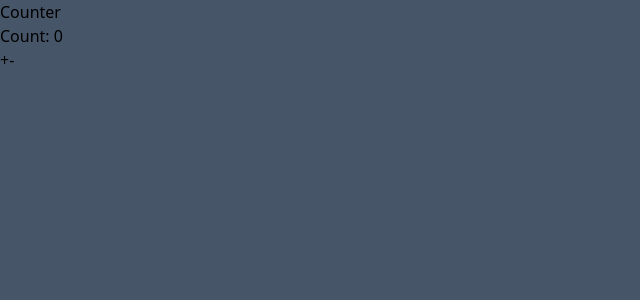
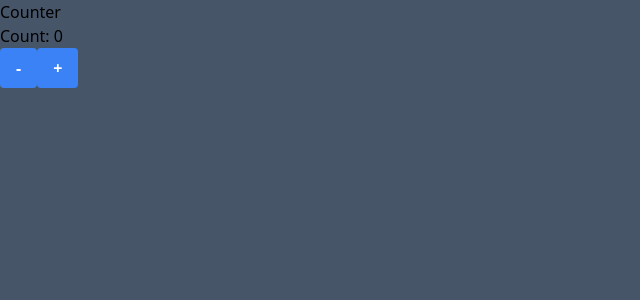
Before and after one commit to Yokosumi/sc005-task-tracker-react, a React (Vite) app: page / in a window 1280 px wide. Shown: the top 300 px of the page, without its empty margins (0-640 px from the left). Built offline with nearby package versions, Linux system fonts and the light colour scheme.

Commit message:
Refactor counter UI and styles

```diff
--- a/src/App.tsx
+++ b/src/App.tsx
@@ -34,11 +34,22 @@ function App() {
     const [state, dispatch] = useReducer(reducer, intialState)
     return (
         <>
-            <div>
+            <section className="flex gap-2 flex-col items-center m-6">
+                <div className="text-white text-lg">
                     <h1>Counter</h1>
-                <p>Count: {state.count} </p>
+                    <p>
+                        Count:{' '}
+                        <span className="text-yellow-500">{state.count}</span>{' '}
+                    </p>
                 </div>
-            <div>
+                <div className="flex gap-2">
+                    <button
+                        onClick={() =>
+                            dispatch({ type: ActionType.decrement, payload: 0 })
+                        }
+                    >
+                        -
+                    </button>
                     <button
                         onClick={() =>
                             dispatch({ type: ActionType.increment, payload: 0 })
@@ -46,14 +57,8 @@ function App() {
                     >
                         +
                     </button>
-                <button
-                    onClick={() =>
-                        dispatch({ type: ActionType.decrement, payload: 0 })
-                    }
-                >
-                    -
-                </button>
                 </div>
+            </section>
         </>
     )
 }
--- a/src/index.scss
+++ b/src/index.scss
@@ -6,4 +6,8 @@
     body {
         @apply bg-slate-600;
     }
+
+    button {
+        @apply bg-blue-500 hover:bg-blue-700 text-white font-bold py-2 px-4 rounded;
+    }
 }
```
Lines whose indentation alone changed are shown as unchanged.
